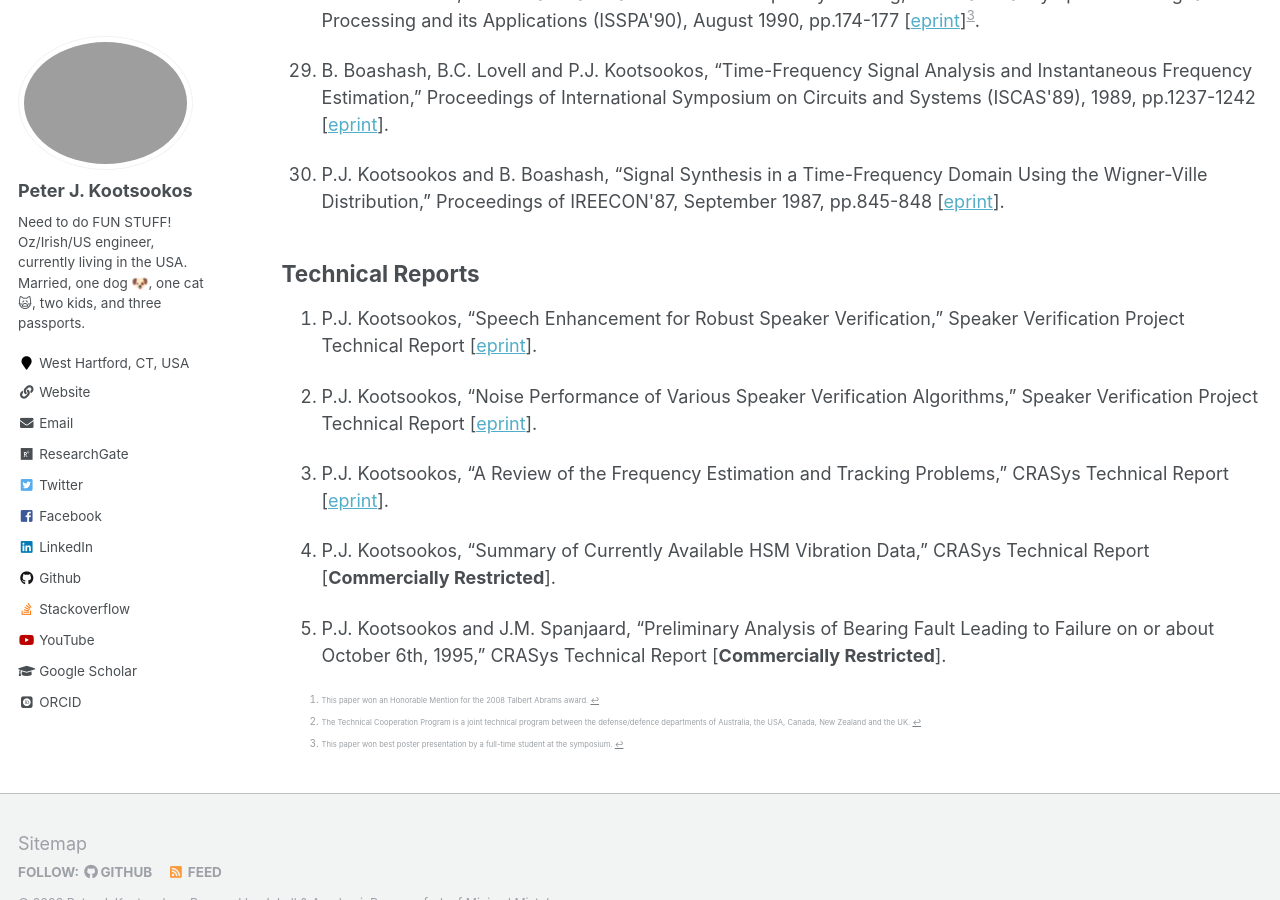
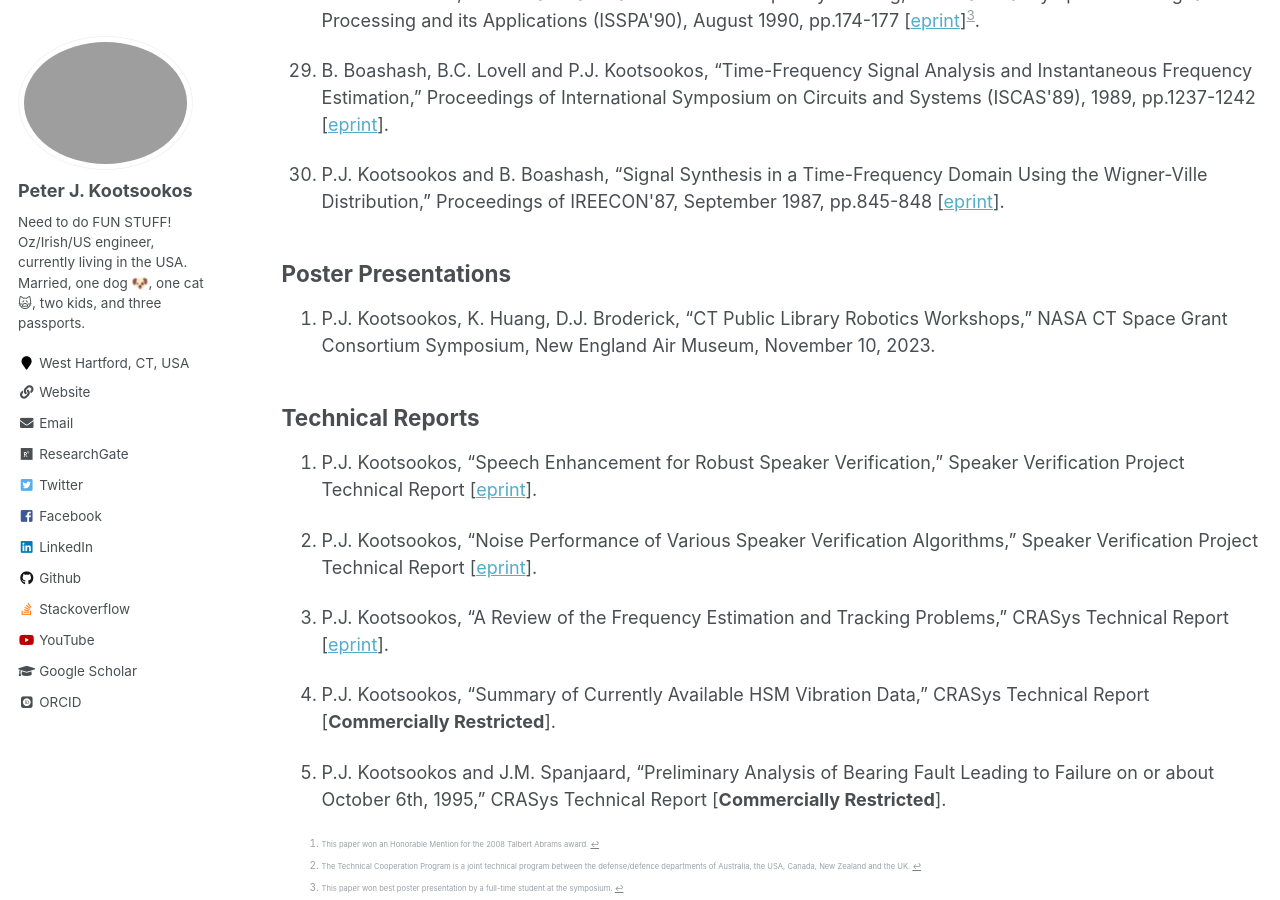
Before and after one commit to kootsoop/kootsoop.github.io, a Jekyll site: the page built from _pages/publications.md, in a window 1280 px wide and 900 px high, scrolled down 5298 px. Built offline with Jekyll 4.4.1, drawn with Linux system fonts in a browser that asks for light colours; some web fonts are replaced.

Commit message:
Added NASA grant

```diff
--- a/_pages/publications.md
+++ b/_pages/publications.md
@@ -313,6 +313,12 @@ Published Conference Papers
     Proceedings of IREECON\'87, September 1987, pp.845-848
     \[[eprint](https://espace.library.uq.edu.au/view/UQ:10629)\].
 
+Poster Presentations
+--------------------
+
+1. P.J. Kootsookos, K. Huang, D.J. Broderick, "CT Public Library Robotics Workshops," NASA CT Space Grant Consortium Symposium, New England Air Museum, November 10, 2023.
+
+
 Technical Reports
 -----------------
 
```
